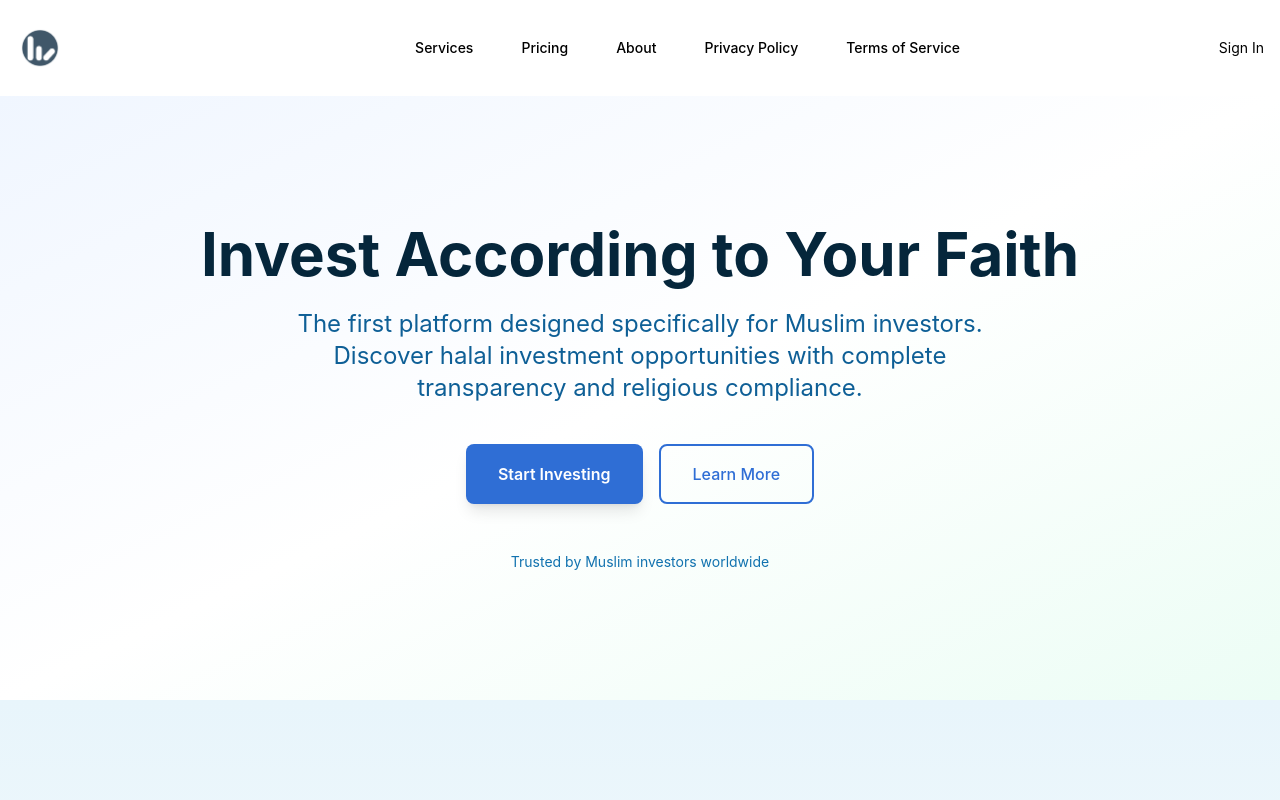
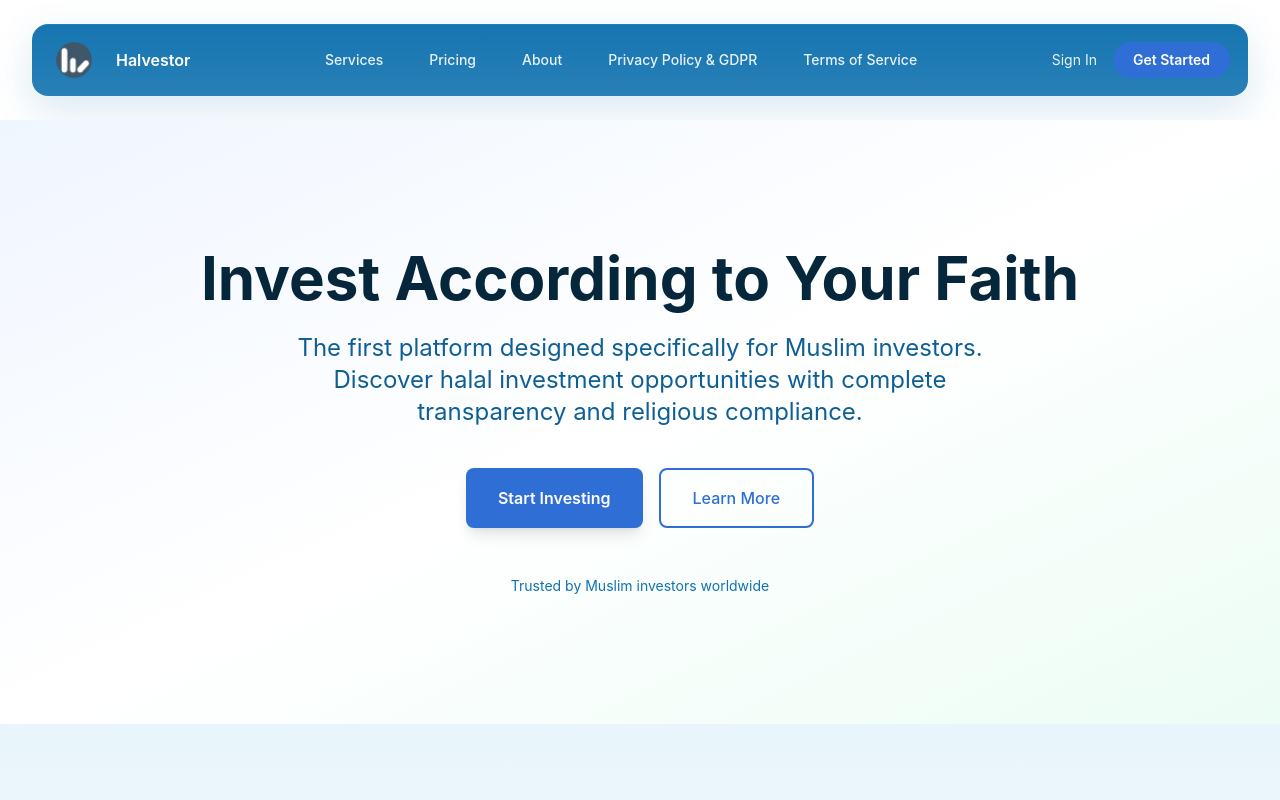
Before and after one commit to get-papol/halvestor-papol, a Next.js app: page / in a window 1280 px wide. Shown: the top 800 px of the page. Built offline with nearby package versions, Linux system fonts and the light colour scheme.

Commit message:
feat: add new pages and update navigation

```diff
--- a/src/components/navigation/index.tsx
+++ b/src/components/navigation/index.tsx
@@ -4,30 +4,51 @@ const links = [
   { label: 'Services', href: '/#services' },
   { label: 'Pricing', href: '/pricing' },
   { label: 'About', href: '/about' },
-  { label: 'Privacy Policy', href: '/privacy-policy' },
+  { label: 'Privacy Policy & GDPR', href: '/privacy-policy' },
   { label: 'Terms of Service', href: '/terms-of-service' },
 ];
 
 export default function Navigation() {
   return (
     <header className="w-full py-6">
-      <div className="max-w-7xl mx-auto px-4 flex items-center justify-between">
+      <div className="max-w-7xl mx-auto px-4 sm:px-6 lg:px-8">
+        <div className="matt-header matt-header--blue flex items-center justify-between">
+          {/* Logo */}
+          <div className="flex items-center gap-4">
             <Link href="/" className="flex items-center gap-3 no-underline">
               <img src="/logo.png" alt="Halvestor" className="h-12 w-auto" />
               <span className="brand-text">Halvestor</span>
             </Link>
+          </div>
 
+          {/* Nav */}
           <nav className="hidden md:flex items-center gap-4">
             {links.map((l) => (
-            <Link key={l.label} href={l.href} className="px-4 py-2 text-sm font-medium no-underline">
+              <Link
+                key={l.label}
+                href={l.href}
+                className="nav-item px-4 py-2 rounded-full text-sm font-medium no-underline"
+              >
                 {l.label}
               </Link>
             ))}
           </nav>
 
-        <Link href="/signin" className="text-sm">
+          {/* Actions */}
+          <div className="flex items-center gap-4">
+            <Link href="/signin" className="text-sm text-white/90 hover:text-white no-underline">
               Sign In
             </Link>
+
+            {/* GET STARTED BUTTON (RESTORED) */}
+            <Link
+              href="/signup"
+              className="bg-primary-600 hover:bg-primary-700 text-white px-5 py-2 rounded-full text-sm font-semibold no-underline"
+            >
+              Get Started
+            </Link>
+          </div>
+        </div>
       </div>
     </header>
   );
```
Lines whose indentation alone changed are shown as unchanged.
